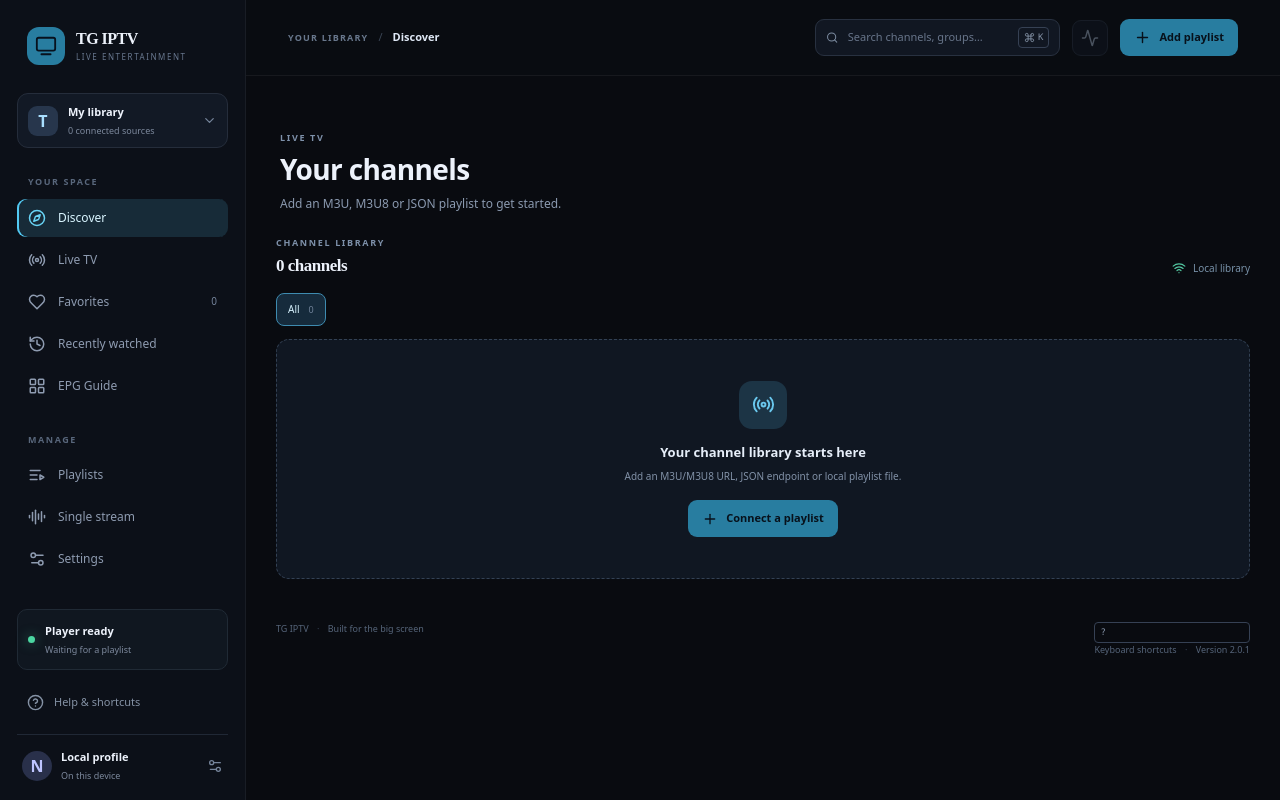
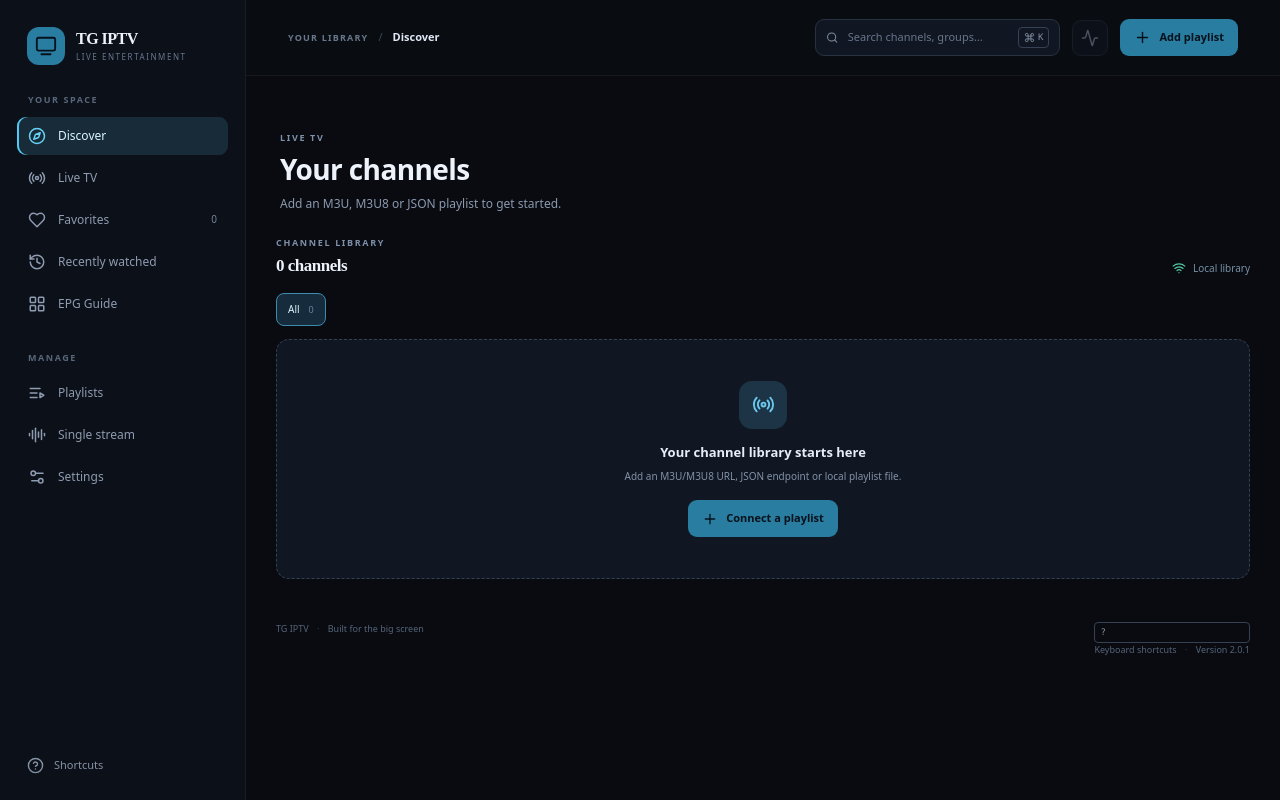
Before and after one commit to MoonDevil1/Tv-app, a React (Vite) app: page / in a window 1280 px wide. Built offline with nearby package versions, Linux system fonts and the light colour scheme.

Commit message:
Trim decorative sidebar elements

```diff
--- a/src/App.tsx
+++ b/src/App.tsx
@@ -1,5 +1,5 @@
 import { ChangeEvent, useCallback, useEffect, useMemo, useRef, useState } from "react";
-import { Activity, AudioLines, Check, ChevronDown, CircleHelp, Command, Compass, FileUp, Heart, History, LayoutGrid, ListVideo, LoaderCircle, Plus, Radio, RefreshCw, Search, Settings2, Trash2, Tv2, Wifi, X, Clock3, PlayCircle, Download, CheckCircle2, AlertCircle, RotateCw } from "lucide-react";
+import { Activity, AudioLines, Check, CircleHelp, Command, Compass, FileUp, Heart, History, LayoutGrid, ListVideo, LoaderCircle, Plus, Radio, RefreshCw, Search, Settings2, Trash2, Tv2, Wifi, X, Clock3, PlayCircle, Download, CheckCircle2, AlertCircle, RotateCw } from "lucide-react";
 import type { Channel, Playlist, DesktopUpdateState } from "./core/types";
 import { PlaylistManager } from "./core/parser/playlistManager";
 import { parseClearKeys } from "./core/parser/clearKeyUtils";
@@ -114,8 +114,7 @@ export default function App() {
     return rows;
   }, [allChannels, active, favorites, recentlyWatched, selectedPlaylist, selectedGroup, query]);
   const groups = useMemo(() => ["All", ...new Set((selectedPlaylist?.channels ?? []).map(channel => channel.group).filter(Boolean))], [selectedPlaylist]);
-  const statChannels = playlists.reduce((sum, item) => sum + item.channels.length, 0);
-  const guideRows = (selectedPlaylist?.channels ?? []).map(channel => ({ channel, programs: epgPrograms[channel.tvgId ?? ""] ?? [] }));
+    const guideRows = (selectedPlaylist?.channels ?? []).map(channel => ({ channel, programs: epgPrograms[channel.tvgId ?? ""] ?? [] }));
 
   async function addSource(source: string, name: string, file?: File) {
     setBusy(true); setError(""); setNotice("");
@@ -198,10 +197,9 @@ export default function App() {
   return <div className="app-shell">
     <aside className="sidebar">
       <div className="brand"><div className="brand-mark"><Tv2 size={22} /></div><div><strong>TG IPTV</strong><span>LIVE ENTERTAINMENT</span></div></div>
-      <div className="workspace"><div className="workspace-icon">T</div><div><b>My library</b><small>{playlists.length} connected source{playlists.length === 1 ? "" : "s"}</small></div><ChevronDown size={15} /></div>
       <div className="nav-label">YOUR SPACE</div><nav>{navItems.map(({ label, icon: Icon }) => <button key={label} className={active === label ? "nav-item active" : "nav-item"} onClick={() => { setActive(label); setSelectedGroup("All"); }}><Icon size={18} /><span>{label}</span>{label === "Favorites" && <span className="nav-count">{favorites.length}</span>}</button>)}</nav>
       <div className="nav-label library-label">MANAGE</div><nav>{managementItems.map(({ label, icon: Icon }) => <button key={label} className={active === label ? "nav-item active" : "nav-item"} onClick={() => setActive(label)}><Icon size={18} /><span>{label}</span></button>)}</nav>
-      <div className="sidebar-bottom"><div className="connection"><span className="status-dot" /><div><b>{statChannels ? `${statChannels.toLocaleString()} channels ready` : "Player ready"}</b><small>{playlists.length ? "Library is on this device" : "Waiting for a playlist"}</small></div></div><button className="help-link" onClick={() => setNotice("Shortcuts: Ctrl/⌘+K or / to search; Space/K to play; arrows to zap or seek; M mute; F fullscreen; I picture-in-picture.")}><CircleHelp size={17} /> Help & shortcuts</button><div className="profile"><div className="avatar">N</div><div><b>Local profile</b><small>On this device</small></div><Settings2 size={16} /></div></div>
+      <div className="sidebar-bottom"><button className="help-link" onClick={() => setNotice("Shortcuts: Ctrl/⌘+K or / to search; Space/K to play; arrows to zap or seek; M mute; F fullscreen; I picture-in-picture.")}><CircleHelp size={17} /> Shortcuts</button></div>
     </aside>
     <main className="main-area">
       <header className="topbar"><div className="breadcrumbs"><span>YOUR LIBRARY</span><span className="crumb-slash">/</span><b>{active}</b></div><div className="topbar-actions"><label className="search-box"><Search size={17} /><input ref={searchRef} value={query} onChange={e => setQuery(e.target.value)} placeholder="Search channels, groups…" /><kbd><Command size={11} /> K</kbd></label><button className="icon-button" aria-label="Refresh playlist" onClick={() => selectedPlaylist && void refreshPlaylist(selectedPlaylist)} disabled={!selectedPlaylist}><Activity size={18} /></button><button className="add-button" onClick={() => setShowAdd(true)}><Plus size={17} /> Add playlist</button></div></header>
```
